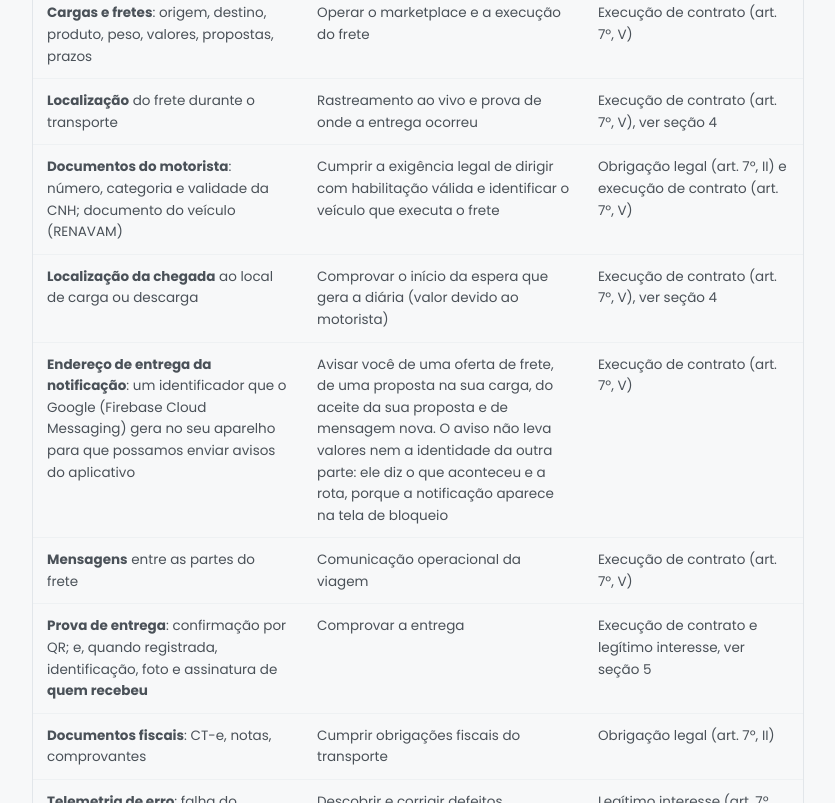
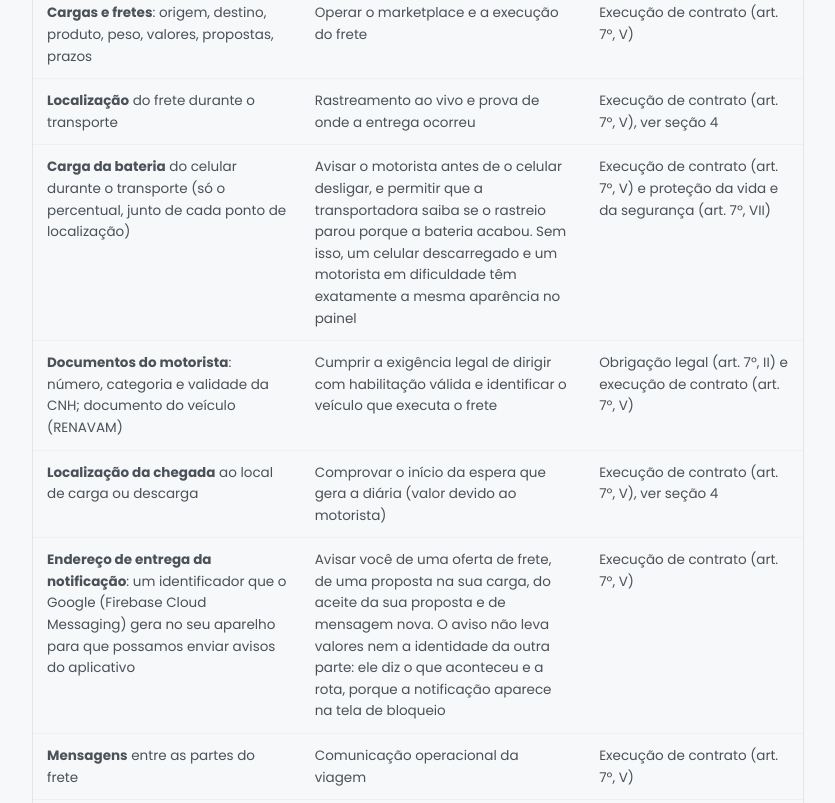
Before and after one commit to inova-mind/nexfert.com.br, a plain HTML site: page privacidade/index.html in a window 1280 px wide. Shown: the part 1997-2800 px from the top of the page, without its empty margins (222-1057 px from the left). Drawn offline with Linux system fonts and the light colour scheme.

Commit message:
Atualiza o espelho do conteudo servido por https://nexfert.com.br/
Captura feita por HTTP publico e anonimo, sem cookie e sem sessao: o que
esta aqui e' exatamente o que o servidor entrega a um visitante. Ver
`_manifesto.json` para a URL, o status e o sha256 de cada arquivo.

Commit automatico do espelho-github (inova-cloud/scripts/espelho-github/).

```diff
--- a/privacidade/index.html
+++ b/privacidade/index.html
@@ -56,7 +56,7 @@
     </div>
 
     <h1>Política de Privacidade</h1>
-    <p class="doc-meta">Versão 0.1 (minuta) · última atualização: 29 de agosto de 2026 · Lei nº 13.709/2018 (LGPD)</p>
+    <p class="doc-meta">Versão 0.1 (minuta) · última atualização: 6 de setembro de 2026 · Lei nº 13.709/2018 (LGPD)</p>
 
     <nav class="doc-sumario" aria-label="Sumário">
       <h2>Sumário</h2>
@@ -142,6 +142,14 @@
             <td><b>Localização</b> do frete durante o transporte</td>
             <td>Rastreamento ao vivo e prova de onde a entrega ocorreu</td>
             <td>Execução de contrato (art. 7º, V), ver seção 4</td>
+          </tr>
+          <tr>
+            <td><b>Carga da bateria</b> do celular durante o transporte (só o percentual, junto de
+              cada ponto de localização)</td>
+            <td>Avisar o motorista antes de o celular desligar, e permitir que a transportadora
+              saiba se o rastreio parou porque a bateria acabou. Sem isso, um celular descarregado e
+              um motorista em dificuldade têm exatamente a mesma aparência no painel</td>
+            <td>Execução de contrato (art. 7º, V) e proteção da vida e da segurança (art. 7º, VII)</td>
           </tr>
           <tr>
             <td><b>Documentos do motorista</b>: número, categoria e validade da CNH; documento do
@@ -357,6 +365,11 @@
             <td>Minimização (art. 6º, III)</td>
           </tr>
           <tr>
+            <td>Carga da bateria</td>
+            <td>Guardada junto do ponto de localização a que se refere, e apagada com ele</td>
+            <td>Minimização (art. 6º, III)</td>
+          </tr>
+          <tr>
             <td>Dados do recebedor (documento, foto, assinatura)</td>
             <td>Até o pedido de eliminação do titular ou o fim do prazo legal, o que ocorrer depois</td>
             <td>Comprovação da entrega</td>
```
